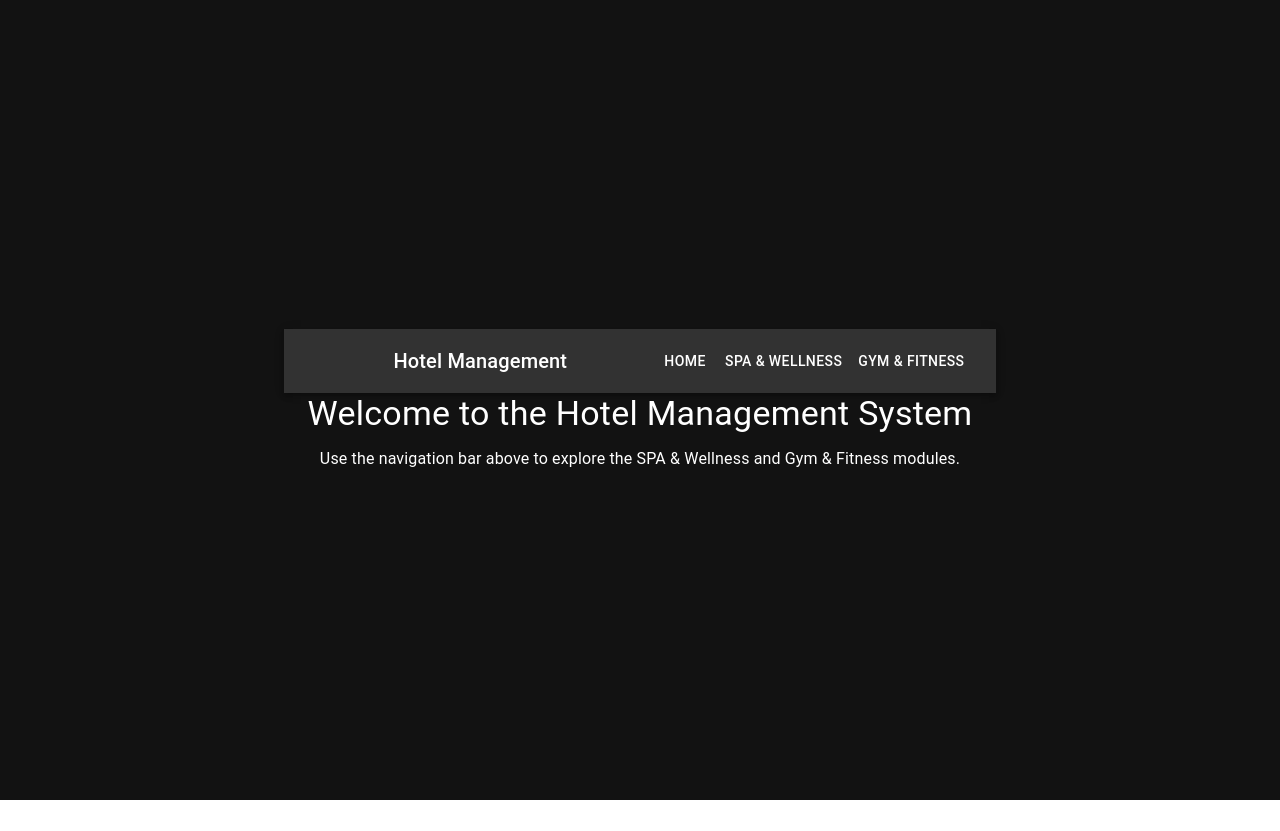
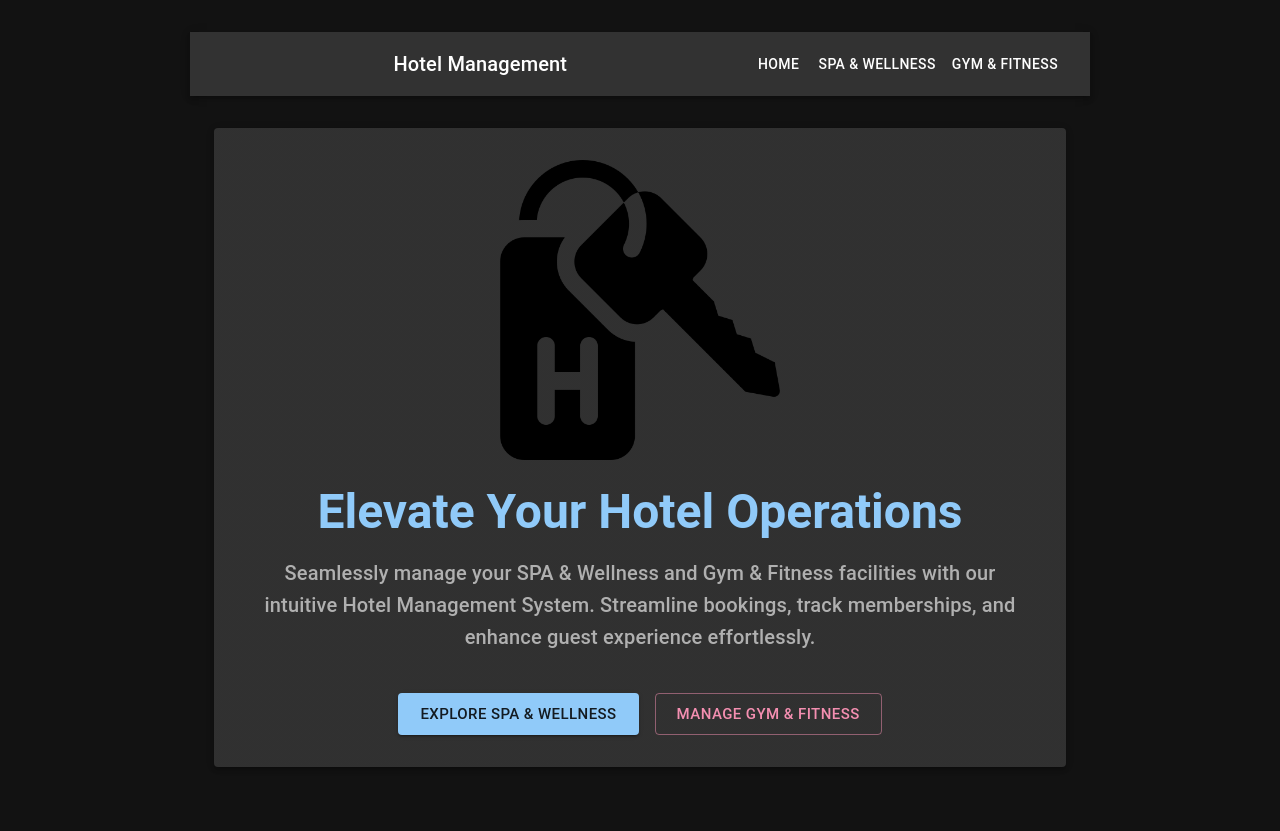
Before and after one commit to SineMag/Hotel-Management-System-Project01, a React (Vite) app: page / in a window 1280 px wide. Before the commit the page ends 800 px from the top, so only its background shows below. Built offline with nearby package versions, Linux system fonts and the light colour scheme.

Commit message:
feat: Enhance HomePage with professional and catchy design

```diff
--- a/src/pages/HomePage.tsx
+++ b/src/pages/HomePage.tsx
@@ -1,15 +1,39 @@
 import React from 'react';
-import { Typography, Container } from '@mui/material';
+import { Typography, Container, Box, Paper, Button, CardMedia } from '@mui/material';
+import { Link } from 'react-router-dom';
 
 const HomePage: React.FC = () => {
   return (
-    <Container>
-      <Typography variant="h4" component="h1" gutterBottom>
-        Welcome to the Hotel Management System
-      </Typography>
-      <Typography variant="body1">
-        Use the navigation bar above to explore the SPA & Wellness and Gym & Fitness modules.
-      </Typography>
+    <Container maxWidth="md" sx={{ mt: 4, mb: 4 }}>
+      <Paper elevation={3} sx={{ p: 4, display: 'flex', flexDirection: 'column', alignItems: 'center', textAlign: 'center' }}>
+        <CardMedia
+          component="img"
+          image="/hotel.png" // Assuming hotel.png is in the public folder
+          alt="Hotel Management System"
+          sx={{
+            width: '100%',
+            maxWidth: 300,
+            height: 'auto',
+            borderRadius: '8px',
+            mb: 3,
+          }}
+        />
+        <Typography variant="h3" component="h1" gutterBottom sx={{ fontWeight: 'bold', color: 'primary.main' }}>
+          Elevate Your Hotel Operations
+        </Typography>
+        <Typography variant="h6" component="p" sx={{ mb: 3, color: 'text.secondary' }}>
+          Seamlessly manage your SPA & Wellness and Gym & Fitness facilities with our intuitive Hotel Management System.
+          Streamline bookings, track memberships, and enhance guest experience effortlessly.
+        </Typography>
+        <Box sx={{ display: 'flex', gap: 2, mt: 2 }}>
+          <Button variant="contained" color="primary" component={Link} to="/spa" size="large">
+            Explore SPA & Wellness
+          </Button>
+          <Button variant="outlined" color="secondary" component={Link} to="/gym" size="large">
+            Manage Gym & Fitness
+          </Button>
+        </Box>
+      </Paper>
     </Container>
   );
 };
```
